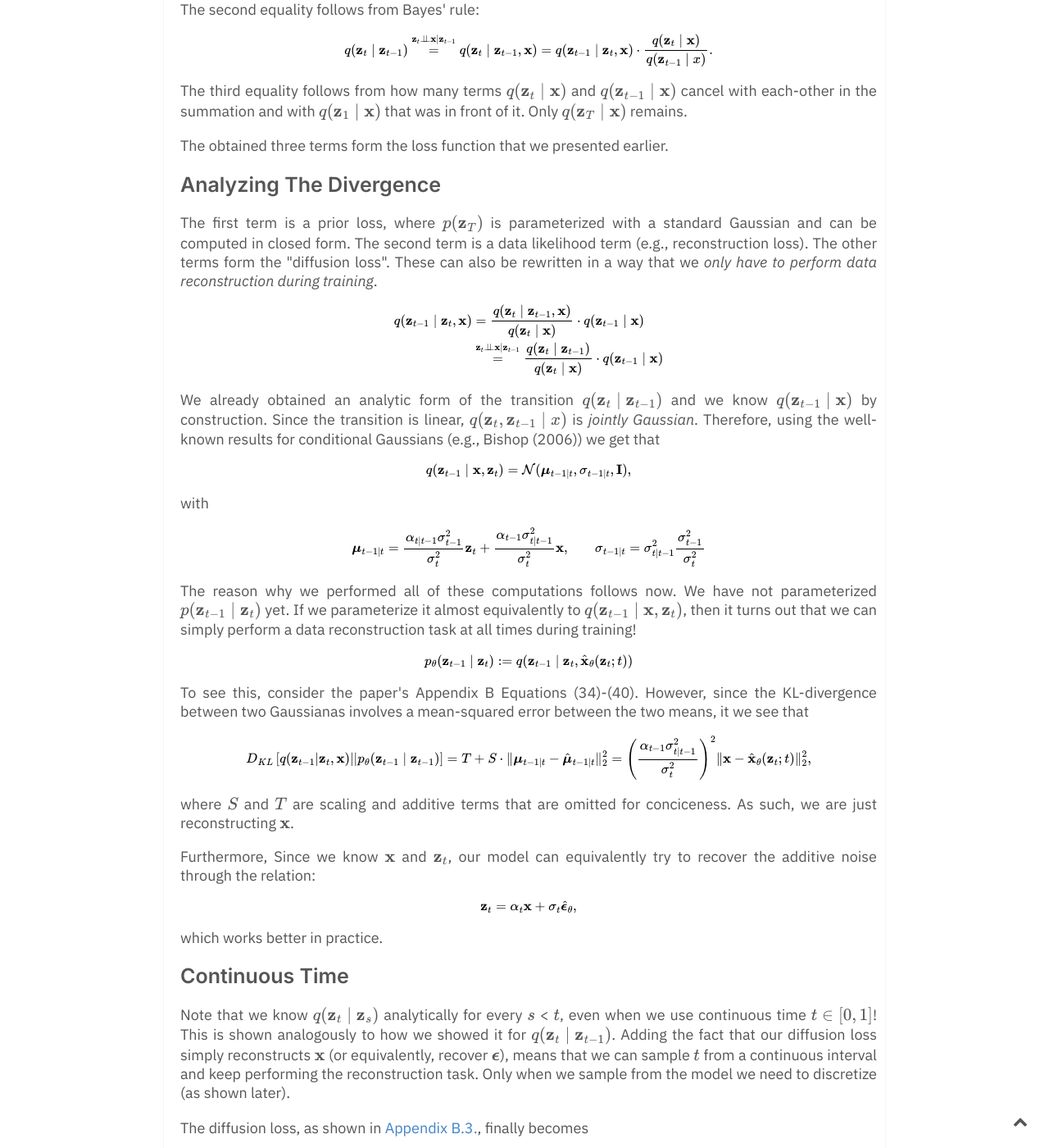
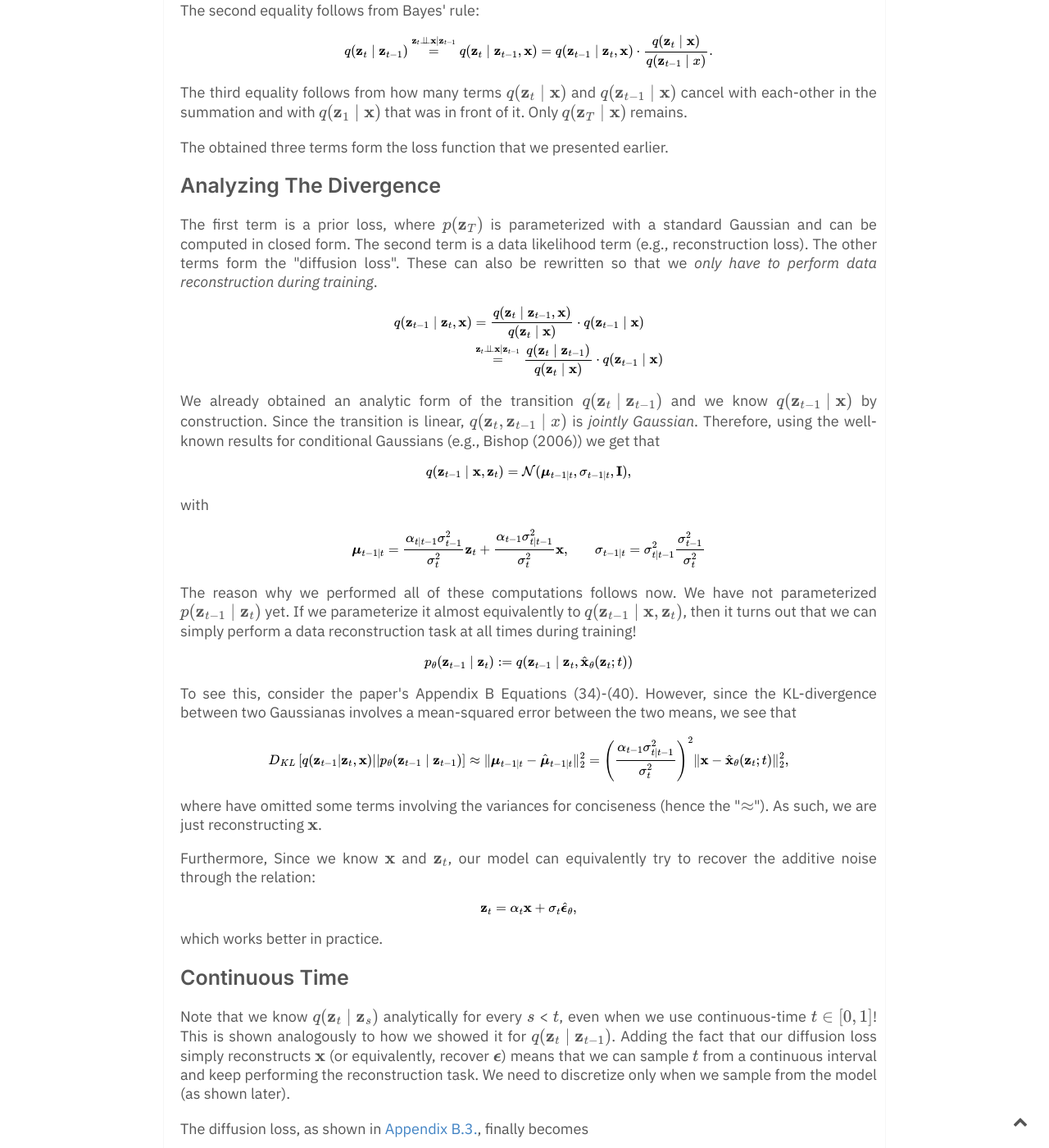
Before and after one commit to DavidRuhe/DavidRuhe.github.io, a Jekyll site: the page built from _notes/Variational Diffusion Models.md, in a window 1280 px wide and 1400 px high, scrolled down 2756 px. Shown: the whole window at 82% size. Built offline with Jekyll 4.4.1, drawn with Linux system fonts in a browser that asks for light colours; formulas are drawn with MathJax 3; comment, search, counter and statistics services are not loaded; some of the changed text lies outside the part shown.

Commit message:
update blog

````diff
--- a/_notes/Variational Diffusion Models.md
+++ b/_notes/Variational Diffusion Models.md
@@ -9,18 +9,18 @@
 ## Overview
 Generative models model the data-generating process. Suppose we have data $\{\mathbf x_1, \dots, \mathbf x_N\}$, $\mathbf x_i \sim q(\mathbf x)$, we want to minimize some divergence between the empirical distribution and our model $p_\theta(\mathbf x)$. Recent popular examples of such models are [Generative Adversarial Networks (GANs)](), [Normalizing Flows]() and [[Variational Autoencoder|Variational Autoencoders]]. The latter is an example of a [[Latent Variable Model]], where a data-point is encoded into a latent variable $\mathbf z$ that usually should approximately follow a Gaussian distribution. If this criterion is met, we can sample from the Gaussian and generate new data.
 
-Diffusion models have recently gained popularity by obtaining exceptional high-quality image synthesis (and data likelihoods) while being easy to train. They, too, are latent variable models, but instead of encoding directly the data to a Gaussian random variable, the data is slowly *diffused* into one by adding many small noise variables. See the following figure (taken from [Jonathan Ho's post](https://hojonathanho.github.io/diffusion/)).
+Diffusion models have recently gained popularity by obtaining exceptional high-quality image synthesis (and data likelihoods) while being easy to train. They, too, are latent variable models, but instead of encoding the data directly to a Gaussian random variable, the data is slowly *diffused* into one by adding many small noise variables. See the following figure (taken from [Jonathan Ho's post](https://hojonathanho.github.io/diffusion/)).
 
 ![Figure 1](/assets/img/pgm_diagram_xarrow.png)
 
-In this post, we detail how the models are formally developed and provide [a simple implementation](https://github.com/DavidRuhe/simple-variational-diffusion-models). Specifically, we follow the Kingma et al., 2019 paper titled [Variational Diffusion Models](https://arxiv.org/abs/2107.00630).
+This post details how the models are formally developed and provide [a simple implementation](https://github.com/DavidRuhe/simple-variational-diffusion-models). Specifically, we follow the Kingma et al., 2019 paper titled [Variational Diffusion Models](https://arxiv.org/abs/2107.00630).
 
 
 ## Model Development
-In a sense, a diffusion model can be seen as many [[Variational Autoencoder|Variational Autoencoders]] stacked on top of eachother, and the encoders are fixed as Gaussians. In the continuous case, we assume *infinitely* many encoders. Every number from the interval $[0, 1]$ determines such an encoder as follows:
+In a sense, a diffusion model can be seen as many [[Variational Autoencoder|Variational Autoencoders]] stacked on top of each other, and the encoders are fixed as Gaussians. In the continuous case, we assume *infinitely* many encoders. Every number from the interval $[0, 1]$ determines such an encoder as follows:
 $$q(\mathbf z_t \mid \mathbf x)=\mathcal{N}(\alpha_t \mathbf x, \sigma_t^2 \mathbf I),$$
-where $\alpha_t$ and $\sigma_t$ make the (signal to) noise schedule, and are determined completely by $t \in [0, 1]$. $\mathbf x$ is the datum and $\mathbf z_t$ the encoded variable.  We also assume that the *signal-to-noise ratio* $\alpha_t^2 / \sigma_t^2$ decreases monotonically with $t$. As such, the encoding process can equivalently be seen as an additive Gaussian noise process. When $t$ is close to $0$ the image is hardly affected. When $t$ approaches $1$ we desire it to be close to a normal distribution from which we can easily sample.
-The process can be modelled with a Markov chain of (very) many additive Gaussian noise transitions.
+where $\alpha_t$ and $\sigma_t$ make the (signal to) noise schedule, and are determined completely by $t \in [0, 1]$. $\mathbf x$ is the datum, and $\mathbf z_t$ is the encoded variable.  We also assume that the *signal-to-noise ratio* $\alpha_t^2 / \sigma_t^2$ decreases monotonically with $t$. As such, the encoding process can equivalently be seen as an additive Gaussian noise process. When $t$ is close to $0$ the image is hardly affected. When $t$ approaches $1$ we desire it to be close to a normal distribution we can easily sample.
+The process can be modeled with a Markov chain of (very) many additive Gaussian noise transitions.
 
 $$\mathbf x \rightarrow \dots \rightarrow \mathbf z_s \rightarrow \dots \rightarrow \mathbf z_{t-1} \rightarrow \mathbf z_t \rightarrow z_{t+1} \rightarrow \dots \rightarrow \mathbf z_T$$
 
@@ -78,7 +78,7 @@
 The obtained three terms form the loss function that we presented earlier.
 
 ## Analyzing The Divergence
-The first term is a prior loss, where $p(\mathbf z_T)$ is parameterized with a standard Gaussian and can be computed in closed form. The second term is a data likelihood term (e.g., reconstruction loss). The other terms form the "diffusion loss". These can also be rewritten in a way that we *only have to perform data reconstruction during training*.
+The first term is a prior loss, where $p(\mathbf z_T)$ is parameterized with a standard Gaussian and can be computed in closed form. The second term is a data likelihood term (e.g., reconstruction loss). The other terms form the "diffusion loss". These can also be rewritten so that we *only have to perform data reconstruction during training*.
 
 $$\begin{aligned}
 q(\mathbf z_{t-1}\mid \mathbf z_t, \mathbf x) &= \frac{q(\mathbf z_t \mid \mathbf z_{t-1}, \mathbf x)}{q(\mathbf z_t \mid \mathbf x)} \cdot q(\mathbf z_{t-1} \mid \mathbf x) \\
@@ -100,12 +100,11 @@
 
 $$p_\theta(\mathbf z_{t-1} \mid \mathbf z_t) := q(\mathbf z_{t-1} \mid \mathbf z_t, \hat{\mathbf x}_\theta(\mathbf z_t; t))$$
 
-To see this, consider the paper's Appendix B Equations (34)-(40). However, since the KL-divergence between two Gaussianas involves a mean-squared error between the two means, it we see that
+To see this, consider the paper's Appendix B Equations (34)-(40). However, since the KL-divergence between two Gaussianas involves a mean-squared error between the two means, we see that
 
-$$D_{KL}\left[q(\mathbf z_{t-1}|\mathbf z_{t}, \mathbf x) || p_\theta(\mathbf z_{t-1}\mid \mathbf z_{t-1}) \right] = T + S \cdot \Vert \boldsymbol \mu_{t-1|t} -\hat{\boldsymbol \mu}_{t-1|t}\Vert^2_2 = \left(\frac{\alpha_{t-1} \sigma_{t|t-1}^2}{\sigma_t^2}\right)^2 \Vert \mathbf x - \hat{\mathbf x}_\theta(\mathbf z_t; t) \Vert^2_2,$$
+$$D_{KL}\left[q(\mathbf z_{t-1}|\mathbf z_{t}, \mathbf x) || p_\theta(\mathbf z_{t-1}\mid \mathbf z_{t-1}) \right] \approx \Vert \boldsymbol \mu_{t-1|t} -\hat{\boldsymbol \mu}_{t-1|t}\Vert^2_2 = \left(\frac{\alpha_{t-1} \sigma_{t|t-1}^2}{\sigma_t^2}\right)^2 \Vert \mathbf x - \hat{\mathbf x}_\theta(\mathbf z_t; t) \Vert^2_2,$$
 
-where $S$ and $T$ are scaling and additive terms that are omitted for conciceness.
-As such, we are just reconstructing $\mathbf x$.
+where have omitted some terms involving the variances for conciseness (hence the "$\approx$"). As such, we are just reconstructing $\mathbf x$.
 
 Furthermore, Since we know $\mathbf x$ and $\mathbf z_t$, our model can equivalently try to recover the additive noise through the relation:
 
@@ -113,10 +112,8 @@
 
 which works better in practice.
 
-
-
 ## Continuous Time
-Note that we know $q(\mathbf z_t \mid \mathbf z_s)$ analytically for every $s$ < $t$, even when we use continuous time $t \in [0, 1]$! This is shown analogously to how we showed it for $q(\mathbf z_t \mid \mathbf z_{t-1})$. Adding the fact that our diffusion loss simply reconstructs $\mathbf x$ (or equivalently, recover $\boldsymbol \epsilon$), means that we can sample $t$ from a continuous interval and keep performing the reconstruction task. Only when we sample from the model we need to discretize (as shown later).
+Note that we know $q(\mathbf z_t \mid \mathbf z_s)$ analytically for every $s$ < $t$, even when we use continuous-time $t \in [0, 1]$! This is shown analogously to how we showed it for $q(\mathbf z_t \mid \mathbf z_{t-1})$. Adding the fact that our diffusion loss simply reconstructs $\mathbf x$ (or equivalently, recover $\boldsymbol \epsilon$) means that we can sample $t$ from a continuous interval and keep performing the reconstruction task. We need to discretize only when we sample from the model (as shown later).
 
 The diffusion loss, as shown in [Appendix B.3.](https://arxiv.org/abs/2107.00630), finally becomes
 
@@ -164,9 +161,9 @@
 
         return loss
 ```
-We sample time-steps between $t \in [0, 1]$. Then, we sample from the diffusion process $q(\mathbf z_t|\mathbf z_s)$. Remember that, as we have shown above ("Model Development"), we can sample from these directly in terms of the parameters $\alpha_t$ and $\sigma_t$ and input $x$. We sample using reparameterization and reconstruct the noise  using `denoise_fn`, which we will discuss later. Furthermore, in $(3)$ we see that we need a derivative of the log-signal-to-noise ratio. Since we implemented this schedule with a neural network, we compute it using autograd. Finally, we compute the diffusion loss. It's multiplied with $-0.5$ since our SNR network is monotonically increasing instead of decreasing. Also, we compute the prior loss as a Gaussian KL at $t=1$. Note that we *omit* the likelihood here, as we put $q(\mathbf z_0\mid \mathbf x):=\delta(\mathbf x_0)$.
+We sample time-steps between $t \in [0, 1]$. Then, we sample from the diffusion process $q(\mathbf z_t|\mathbf z_s)$. Remember that, as we have shown above ("Model Development"), we can sample from these directly in terms of the parameters $\alpha_t$ and $\sigma_t$ and input $x$. We sample using reparameterization and reconstruct the noise using `denoise_fn`, which we will discuss later. Furthermore, in $(3)$ we see that we need a derivative of the log-signal-to-noise ratio. Since we implemented this schedule with a neural network, we compute it using autograd. Finally, we compute the diffusion loss. It's multiplied with $-0.5$ since our SNR network is monotonically increasing instead of decreasing. Also, we compute the prior loss as a Gaussian KL at $t=1$. Note that we *omit* the likelihood here, as we put $q(\mathbf z_0\mid \mathbf x):=\delta(\mathbf x_0)$.
 
-Let's now zoom in on `q_zt_zs`, the forward noising model.
+Now, let's zoom in on `q_zt_zs`, the forward noising model.
 
 ```python
     def q_zt_zs(self, zs, t, s=None):
@@ -233,7 +230,7 @@
         return img
 
 ```
-Here, we see that the number of time-steps is set by `self.num_timesteps` and $[0, 1]$ is simply split into this number of parts.
+Here, we see that the number of time-steps is set by `self.num_timesteps`, and $[0, 1]$ is simply split into this number of parts.
 
 ```python
     @torch.no_grad()
````
Also changed, not shown: other parts of _notes/Variational Diffusion Models.md (+7 -7 lines), 1 other file.
